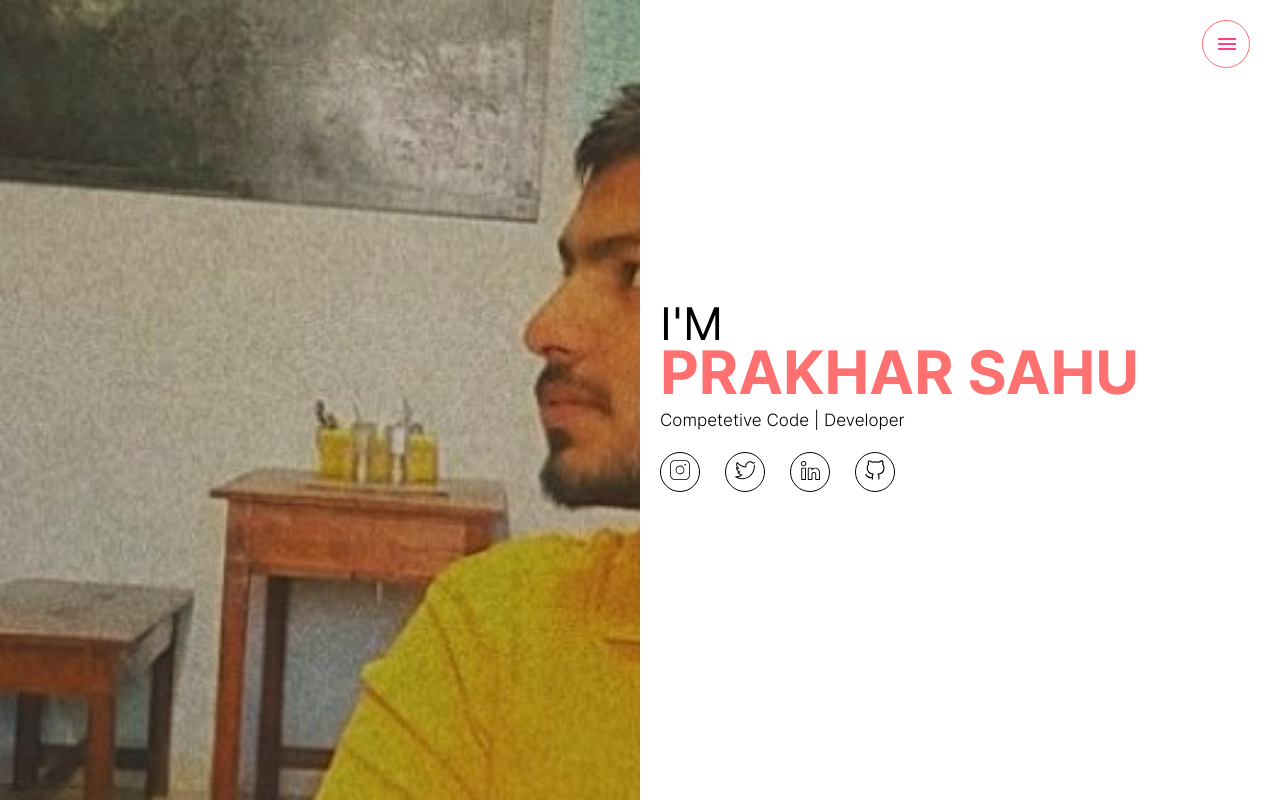
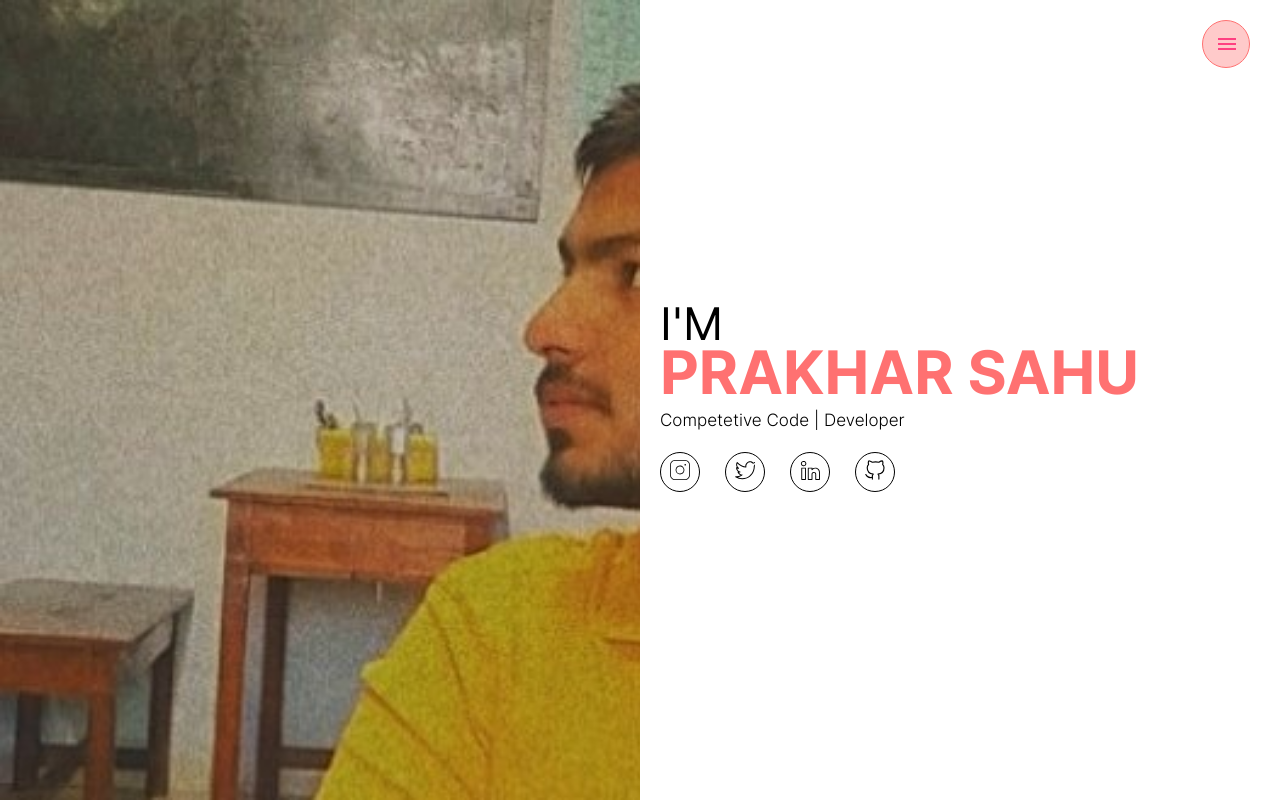
Before and after one commit to prakhar-5447/portfolio, an Angular app: page / in a window 1280 px wide. Shown: the top 800 px of the page. Built offline with nearby package versions, Linux system fonts and the light colour scheme.

Commit message:
change nav button opacity

```diff
--- a/src/app/app.component.sass
+++ b/src/app/app.component.sass
@@ -8,6 +8,7 @@
     right: 30px
     top: 20px
     z-index: 1
+    background: #ff71715f
 
     #icon
         transition: transform 0.5s ease-in-out
```
